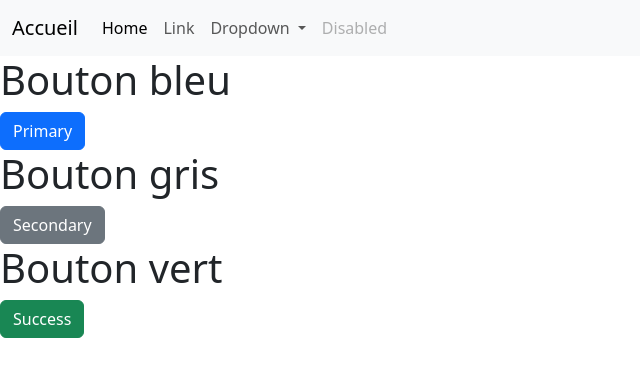
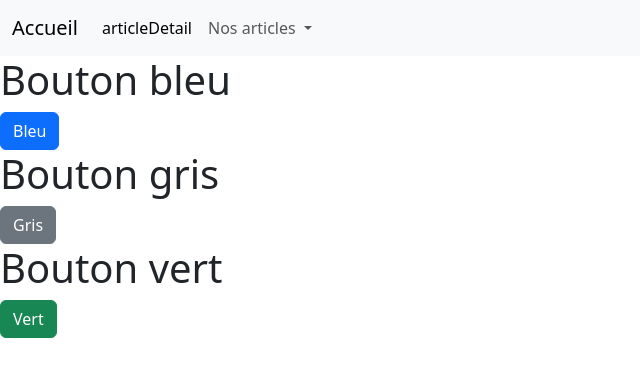
Before and after one commit to Halaz1a/EvalGIT, a plain HTML site: page index.html in a window 1280 px wide. Shown: the whole page, without its empty margins (0-640 px from the left). Drawn offline with nearby package versions, Linux system fonts and the light colour scheme.

Commit message:
page d'accueil mise à jour

```diff
--- a/index.html
+++ b/index.html
@@ -16,36 +16,29 @@
           </button>
           <div class="collapse navbar-collapse" id="navbarSupportedContent">
             <ul class="navbar-nav me-auto mb-2 mb-lg-0">
-              <li class="nav-item">
-                <a class="nav-link active" aria-current="page" href="#">Home</a>
-              </li>
-              <li class="nav-item">
-                <a class="nav-link" href="#">Link</a>
-              </li>
+                <li class="nav-item">
+                    <a class="nav-link active" aria-current="page" href="#">articleDetail</a>
+                  </li>
               <li class="nav-item dropdown">
                 <a class="nav-link dropdown-toggle" href="#" role="button" data-bs-toggle="dropdown" aria-expanded="false">
-                  Dropdown
+                  Nos articles
                 </a>
                 <ul class="dropdown-menu">
                   <li><a class="dropdown-item" href="#">Bouton bleu</a></li>
-                  <li><a class="dropdown-item" href="#">Bouton Gris</a></li>
-                  <li><hr class="dropdown-divider"></li>
+                  <li><a class="dropdown-item" href="#">Bouton gris</a></li>
                   <li><a class="dropdown-item" href="#">Bouton vert</a></li>
                 </ul>
-              </li>
-              <li class="nav-item">
-                <a class="nav-link disabled" aria-disabled="true">Disabled</a>
               </li>
             </ul>
           </div>
         </div>
       </nav>
     <h1>Bouton bleu</h1>
-    <button type="button" class="btn btn-primary">Primary</button>
+    <button type="button" class="btn btn-primary">Bleu</button>
     <h1>Bouton gris</h1>
-    <button type="button" class="btn btn-secondary">Secondary</button>
+    <button type="button" class="btn btn-secondary">Gris</button>
     <h1>Bouton vert</h1>
-    <button type="button" class="btn btn-success">Success</button>
+    <button type="button" class="btn btn-success">Vert</button>
 
   </body>
 </html>
```
